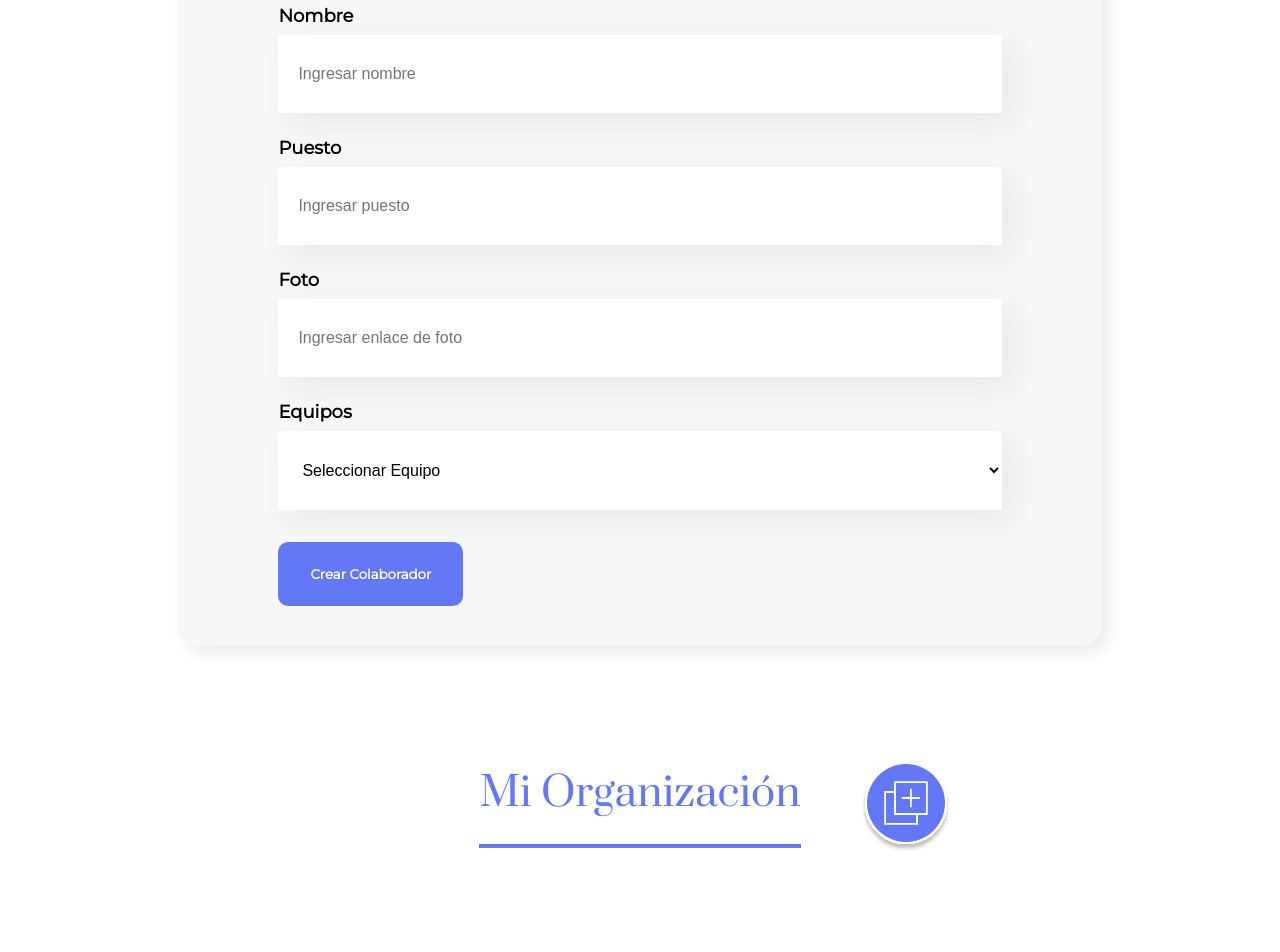
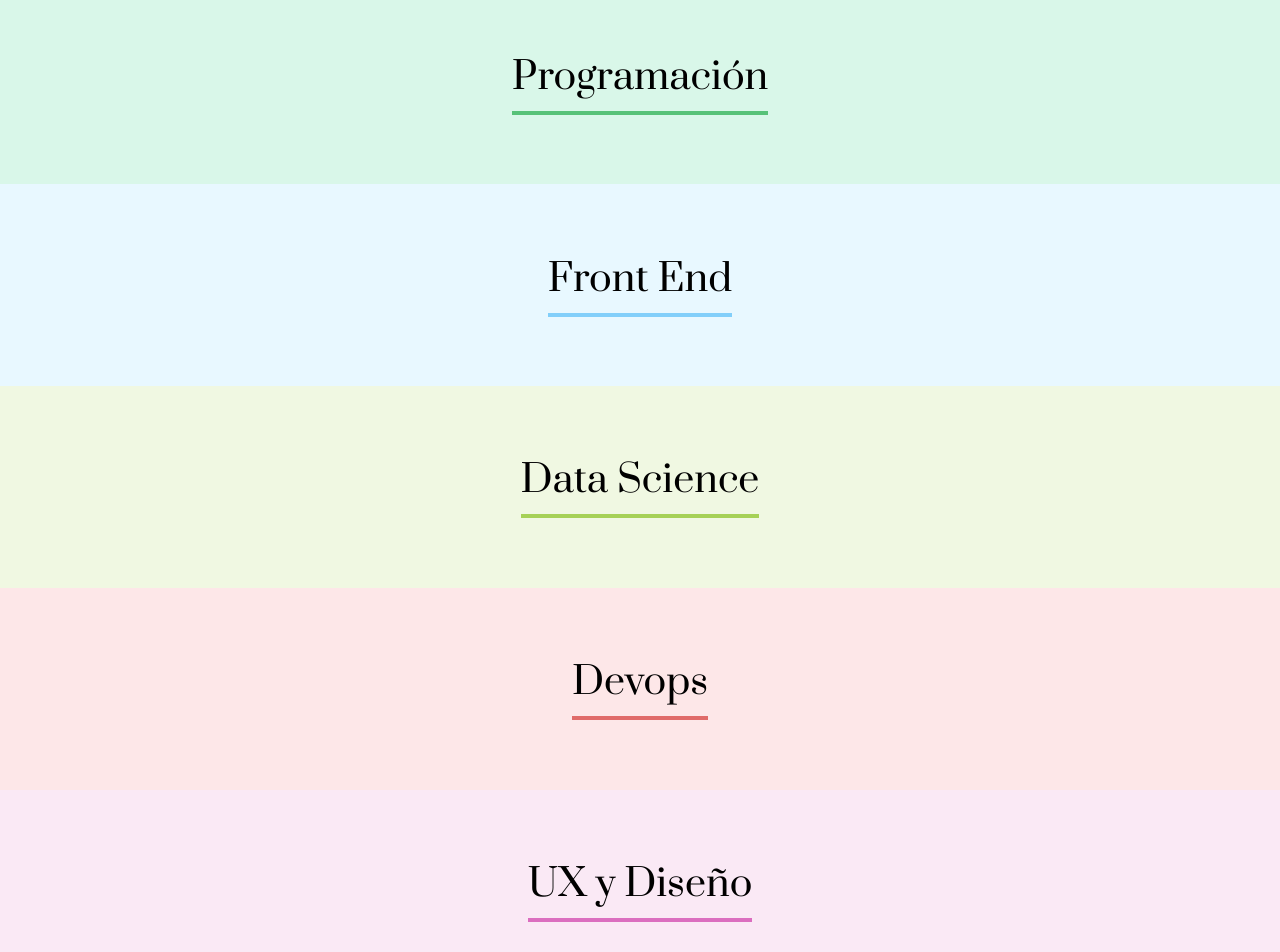
Before and after one commit to Douglas-i/Org, a React (Create React App) app: page / in a window 1280 px wide. Shown: the part 680-1632 px from the top of the page. Before the commit the page ends 1568 px from the top, so only its background shows below. Built offline with nearby package versions, Linux system fonts and the light colour scheme.

Commit message:
Creacion de los equipos

```diff
--- a/src/App.js
+++ b/src/App.js
@@ -3,10 +3,11 @@ import './App.css';
 import Header from './componentes/Header/Header';
 import Formulario from './componentes/Formulario/Formulario';
 import MiOrg from './componentes/MiOrg';
+import Equipo from './componentes/Equipo';
 
 function App() {
 
-  const [mostrarFormulario, actualizarMostrar] = useState(true);
+  const [mostrarFormulario, actualizarMostrar] = useState(false);
 
   //Ternario --> Condicion ? seMuestra: noseMuestra
 
@@ -14,11 +15,53 @@ function App() {
     actualizarMostrar(!mostrarFormulario)
   }
 
+  //Lista de Equipos
+  const equipos = [
+    {
+      titulo: "Programación",
+      colorPrimario: "#57C278",
+      colorSecundario: "#D9F7E9"
+    },
+    {
+      titulo: "Front End",
+      colorPrimario: "#82CFFA",
+      colorSecundario: "#E8F8FF"
+    },
+    {
+      titulo: "Data Science",
+      colorPrimario: "#A6D157",
+      colorSecundario: "#F0F8E2"
+    },
+    {
+      titulo: "Devops",
+      colorPrimario: "#E06B69",
+      colorSecundario: "#FDE7E8"
+    },
+    {
+      titulo: "UX y Diseño",
+      colorPrimario: "#DB6EBF",
+      colorSecundario: "#FAE9F5"
+    },
+    {
+      titulo: "Móvil",
+      colorPrimario: "#FFBA05",
+      colorSecundario: "#FFF5D9"
+    },
+    {
+      titulo: "Innovación y Gestión",
+      colorPrimario: "#FF8A29",
+      colorSecundario: "#FFEEDF"
+    }
+  ]
+
   return (
     <div>
       <Header></Header>
-      {mostrarFormulario === true ? <Formulario/> : <div/>}
+      {mostrarFormulario === true ? <Formulario equipos={equipos.map( (equipo) => equipo.titulo)}/> : <div/>}
       <MiOrg cambiarMostrar={cambiarMostrar}/>
+      {
+        equipos.map( (equipo) => <Equipo datos={equipo} key={equipo.titulo}/>)
+      }
     </div>
   );
 }
--- /dev/null
+++ b/src/componentes/Equipo/Equipo.css
@@ -0,0 +1,14 @@
+.equipo {
+    width: 100%;
+    padding: 32px;
+    box-sizing: border-box;
+    text-align: center;
+    font-size: 32px;
+}
+.equipo h3 {
+    font-weight: 400;
+    color: black;
+    border-bottom: 4px solid;
+    display: inline-block;
+    padding-bottom: 8px;
+}
--- /dev/null
+++ b/src/componentes/Equipo/index.js
@@ -0,0 +1,17 @@
+import './Equipo.css';
+
+const Equipo = (props) => {
+
+    //Destructuración
+    const {colorPrimario, colorSecundario, titulo } = props.datos
+
+    const obj = {
+        backgroundColor: colorSecundario
+    }
+    return <section className='equipo' style={obj}>
+        <h3 style={{borderColor: colorPrimario}}>{titulo}</h3>
+        <div className='colaboradores'></div>
+    </section>
+}
+
+export default Equipo;
--- a/src/componentes/Formulario/Formulario.js
+++ b/src/componentes/Formulario/Formulario.js
@@ -4,7 +4,7 @@ import CampoTexto from '../CampoTexto';
 import ListaOpciones from '../ListaOpciones';
 import Boton from '../Boton';
 
-const Formulario = () => {
+const Formulario = (props) => {
 
     //Estados para los campos
     const [nombre, actualizarNombre] = useState("");
@@ -54,6 +54,7 @@ const Formulario = () => {
             <ListaOpciones
                 valor={equipo}
                 actualizarEquipo={actualizarEquipo}
+                equipos={props.equipos}
             />
             <Boton texto="Crear Colaborador"/>
         </form>
--- a/src/componentes/ListaOpciones/index.js
+++ b/src/componentes/ListaOpciones/index.js
@@ -6,14 +6,14 @@ const ListaOpciones = (props) => {
     //      return <option></option>
     // })
 
-    const equipos = [
-        "Programación",
-        "Front End",
-        "Data Science",
-        "Devops",
-        "Móvil",
-        "Innovación y Gestión"
-    ]
+    // const equipos = [
+    //     "Programación",
+    //     "Front End",
+    //     "Data Science",
+    //     "Devops",
+    //     "Móvil",
+    //     "Innovación y Gestión"
+    // ]
 
     const manejarCambio = (e) => {
         // console.log("cambio", e.target.value);
@@ -24,7 +24,7 @@ const ListaOpciones = (props) => {
         <label>Equipos</label>
         <select value={props.valor} onChange={manejarCambio}>
             <option value="" disabled defaultValue="" hidden>Seleccionar Equipo</option>
-            { equipos.map((equipos, index) => <option key={index}>{equipos}</option>) }
+            { props.equipos.map((equipos, index) => <option key={index}>{equipos}</option>) }
             {/* <option>Programaciónn</option>
             <option>Front End</option>
             <option>Data Science</option>
```
